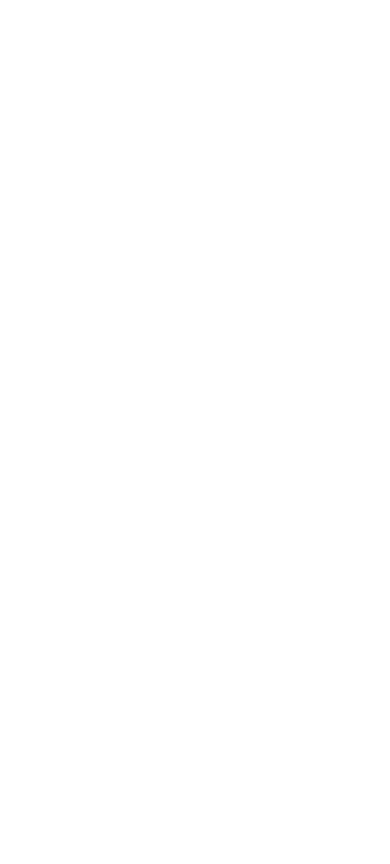
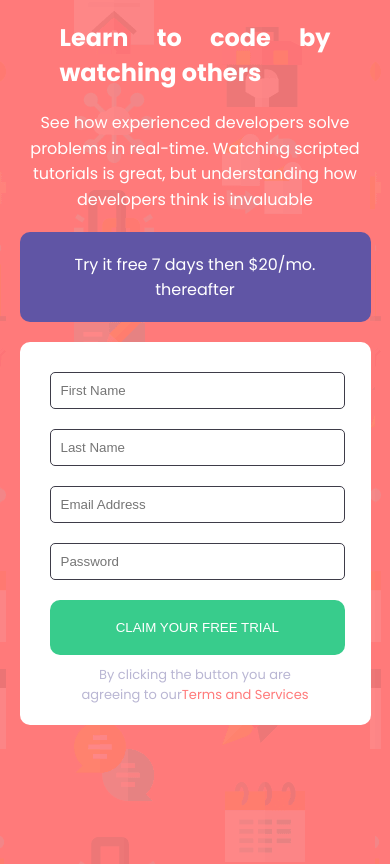
Before and after one commit to Frimpong04/intro-component-with-sign-up-form, a plain HTML site: page index.html in a window 390 px wide. Drawn offline with Linux system fonts and the light colour scheme.

Commit message:
add mobile styles

```diff
--- a/index.html
+++ b/index.html
@@ -15,7 +15,24 @@
 </head>
 <body>
     <main>
+        <div class="heading-container">
+            <h1>Learn to code by watching others</h1>
+            <p class="main-paragraph">See how experienced developers solve problems in real-time. Watching scripted tutorials is great, but understanding how developers think is invaluable</p>
+        </div>
+        <div class="offer-form-container">
 
+            <p class="offer-paragraph"><span>Try it free 7 days </span>then $20/mo. thereafter</p>
+
+            <form>
+                <input type="text" name="fname" placeholder="First Name"/>
+                <input type="text" name="lname" placeholder="Last Name"/>
+                <input type="email" name="fname" placeholder="Email Address"/>
+                <input type="password" name="fname" placeholder="Password"/>
+                <button type="submit">CLAIM YOUR FREE TRIAL</button>
+                <p   class="terms-paragraph">By clicking the button you are agreeing to our<span>Terms and Services</span></p>
+            </form>
+
+        </div>
     </main>
     <script src="./app.js"></script>
 </body>
--- a/style.css
+++ b/style.css
@@ -0,0 +1,98 @@
+/*  RESET GLOBAL STYLES */
+* {
+    margin: 0px;
+    padding: 0px;
+    box-sizing: border-box;
+}
+
+/* GLOBAL STYLES */
+html {
+    font-size: 62.5%;
+    font-family: 'Poppins', sans-serif;
+    --submit-btn-bg:  hsl(154, 59%, 51%);
+    --terms-of-service-span-color: hsl(0, 100%, 74%);
+    --offer-bg: hsl(248, 32%, 49%);
+    --terms-of-service-color:  hsl(246, 25%, 77%);
+    --placeholder-color: hsl(249, 10%, 26%);
+}
+
+
+p {
+    font-size:1.6rem;
+    color: white;
+}
+
+/* MOBILE STYLES */
+body {
+    display: flex;
+    justify-content: center;
+    align-items: center;
+    background-image: url("images/bg-intro-mobile.png");
+    background-color: var(--terms-of-service-span-color);
+    padding:1rem 0;
+}
+main {
+    width: 90%;
+    height: 100vh;
+    /* margin:1rem 0rem; */
+}
+
+h1 {
+    font-size: 2.4rem;
+    padding: 1rem 4rem ;
+
+    text-align: justify;
+    color: white;
+}
+
+.main-paragraph {
+    margin-bottom: 1rem;
+    text-align: center;
+    line-height:1.6;
+    padding:1rem 0;
+}
+
+.offer-paragraph {
+    background-color: var(--offer-bg);
+    padding: 2rem;
+    text-align: center;
+    border-radius: 1rem;
+    margin-bottom: 2rem;
+    color: white;
+}
+
+
+form {
+    padding: 2rem;
+    background-color: white;
+    border-radius: 1rem;
+}
+
+input {
+    width: 95%;
+    margin: 1rem;
+    padding:1rem;
+    border-radius: 0.5rem;
+    border: 1px solid var(--placeholder-color);
+}
+
+button {
+    width: 95%;
+    margin:1rem;
+    padding: 2rem;
+    border-radius: 1rem;
+    background-color: var(--submit-btn-bg);
+    border:none;
+    color: white;
+}
+
+.terms-paragraph {
+    font-size: 1.3rem;
+    text-align: center;
+    padding: 0rem 4rem;
+    color: var(--terms-of-service-color);
+}
+
+.terms-paragraph span {
+    color: var(--terms-of-service-span-color);
+}
```
